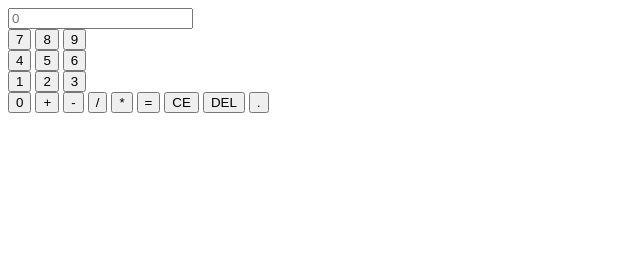
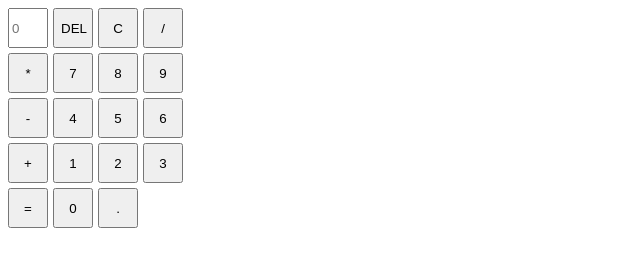
Before and after one commit to Cbastian-Araque/Calculadora-b-sica-con-JavaScript-CSS-Grid, a plain HTML site: page index.html in a window 1280 px wide. Shown: the whole page, without its empty margins (0-640 px from the left). Drawn offline with Linux system fonts and the light colour scheme.

Commit message:
se establecen las grillas por filas y columnas

```diff
--- a/diseño.css
+++ b/diseño.css
@@ -0,0 +1,7 @@
+#contenedor-grid{
+  display: grid;
+  grid-template-columns: repeat(4, 40px);
+  grid-template-rows: repeat(6, 40px);
+  grid-gap: 5px;
+
+}
--- a/index.html
+++ b/index.html
@@ -7,35 +7,35 @@
   </head>
   <body>
 
-    <div>
+    <div id="contenedor-grid">
 
       <!--Acá se almacenará el resultado-->
       <input type="text" placeholder="0" id="resultado">
-      <br>
-      <button>7</button>
-      <button>8</button>
-      <button>9</button>
-      <br>
-      <button>4</button>
-      <button>5</button>
-      <button>6</button>
-      <br>
-      <button>1</button>
-      <button>2</button>
-      <button>3</button>
-      <br>
-      <button>0</button>
-      <button>+</button>
-      <button>-</button>
-      <button>/</button>
-      <button>*</button>
-      <button>=</button>
-      <button>CE</button>
-      <button>DEL</button>
-      <button>.</button>
+
+      <button class="item1">DEL</button>
+      <button class="item2">C</button>
+      <button class="item3">/</button>
+      <button class="item4">*</button>
+      <!--<br>--><!-- no hacen falta los br ya que con grillas se ajustarán los botones -->
+      <button class="item5">7</button>
+      <button class="item6">8</button>
+      <button class="item7">9</button>
+      <button class="item8">-</button>
+      <!--<br>--> <!-- no hacen falta los br ya que con grillas se ajustarán los botones -->
+      <button class="item9">4</button>
+      <button class="item10">5</button>
+      <button class="item11">6</button>
+      <button class="item12">+</button>
+      <!--<br>--> <!-- no hacen falta los br ya que con grillas se ajustarán los botones -->
+      <button class="item13">1</button>
+      <button class="item14">2</button>
+      <button class="item15">3</button>
+      <button class="item16">=</button>
+      <button class="item17">0</button>
+      <button class="item18">.</button>
 
     </div>
 
-    <script src="app.js"> </script>
+    <script src="app.js"></script>
   </body>
 </html>
```
